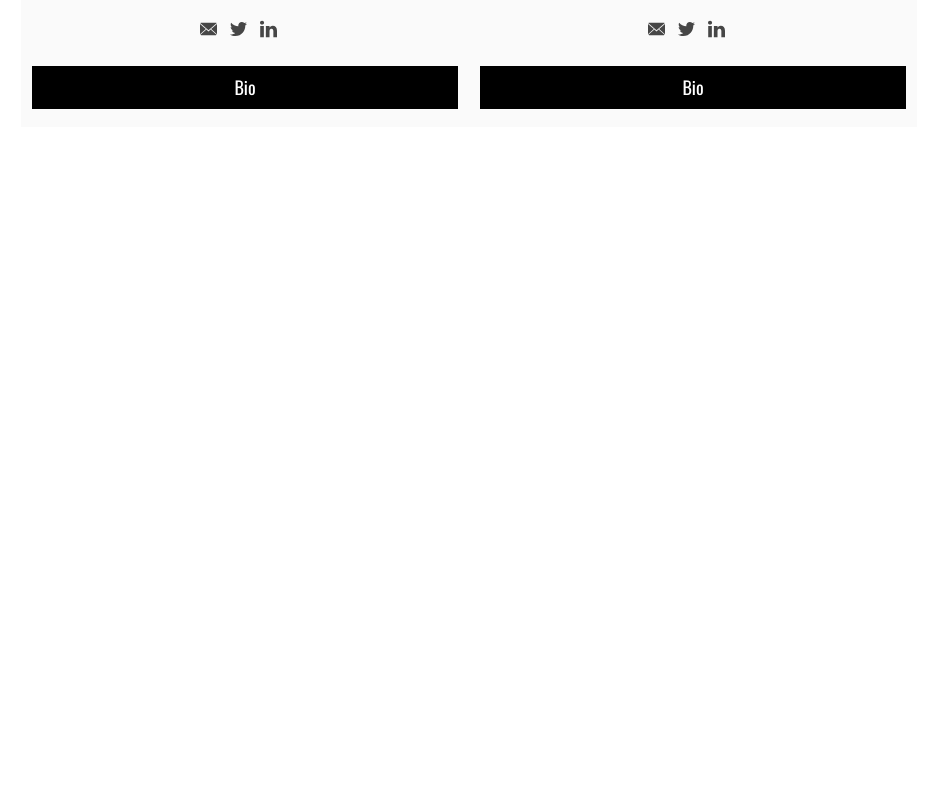
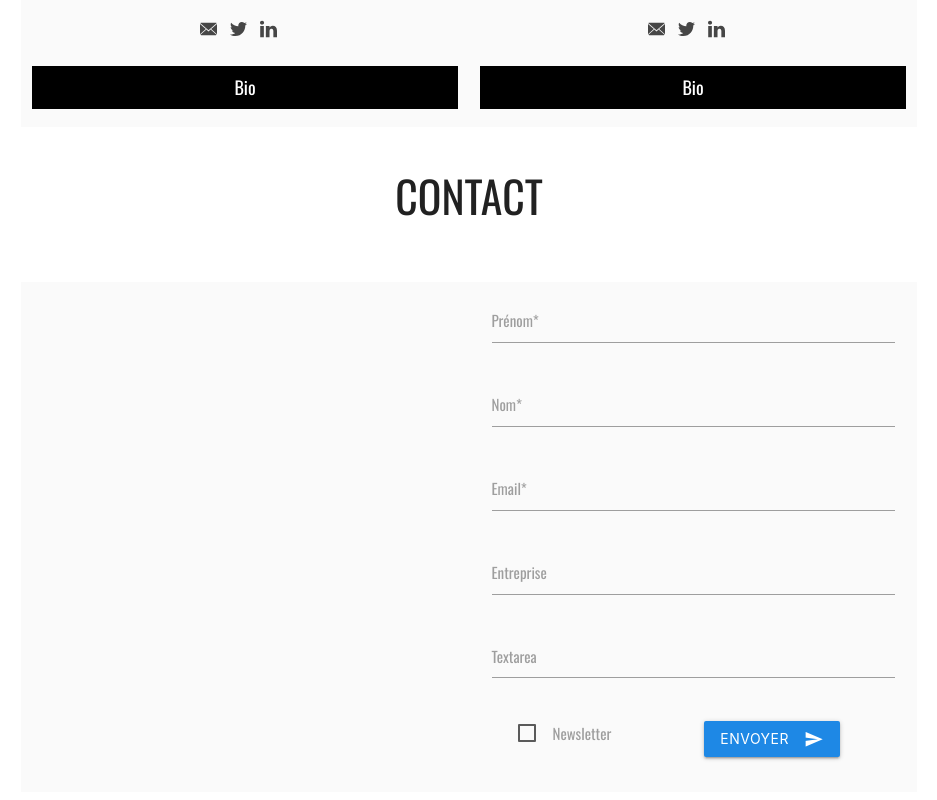
Before and after one commit to WildCodeSchool/paris-js-0918-groupe8-react, a React (Create React App) app: page / in a window 1280 px wide. Shown: the part 3707-4507 px from the top of the page, without its empty margins (171-1108 px from the left). Before the commit the page ends 3879 px from the top, so only its background shows below. Built offline with nearby package versions, Linux system fonts and the light colour scheme.

Commit message:
formulaire

```diff
--- a/src/components/about/about.jsx
+++ b/src/components/about/about.jsx
@@ -8,7 +8,7 @@ import linkedinlogo from '../../assets/svg/linkedin-logo.svg';
 
 
 const About = () => (
-  <div className="newsletterglobal">
+  <div className="newsletterglobal" id="about">
     <div className="container">
       <h3 className="center-align titreblog1">A PROPOS</h3>
 
--- /dev/null
+++ b/src/components/contact/contact.css
@@ -0,0 +1,3 @@
+.contactglobal{
+  font-family: 'Oswald', sans-serif;
+}
--- /dev/null
+++ b/src/components/contact/contact.jsx
@@ -0,0 +1,65 @@
+import React from 'react';
+import './contact.css';
+
+
+const Contact = () => (
+  <div className="newsletterglobal" id="contact">
+    <div className="container">
+      <h3 className="center-align titreblog1">CONTACT</h3>
+
+      <div className="row grey lighten-5">
+
+
+        <form className="col s12 m6 offset-m6">
+
+          <div className="input-field left-align col s12">
+            <input id="first_namee" type="text" className="validate" />
+            <label HtmlFor="first_namee">Prénom*</label>
+          </div>
+          <div className="input-field col s12 left-align">
+            <input id="last_name" type="text" className="validate" />
+            <label HtmlFor="last_name">Nom*</label>
+          </div>
+
+          <div className="input-field col s12">
+            <input id="mailcontact" type="email" className="validate" />
+            <label Htmlfor="mailcontact">Email*</label>
+          </div>
+          <div className="input-field col s12">
+            <input id="entreprise" type="text" className="validate" />
+            <label HtmlFor="entreprise">Entreprise</label>
+          </div>
+
+          <div className="input-field col s12">
+            <textarea id="textarea2" className="materialize-textarea" data-length="120" />
+            <label for="textarea2">Textarea</label>
+          </div>
+          <div className="row">
+            <div className="col s4 offset-s1">
+
+              <p>
+                <label>
+                  <input type="checkbox" />
+                  <span>Newsletter</span>
+                </label>
+              </p>
+            </div>
+
+            <div className="input-field col s5 offset-s1">
+              <button className="btn waves-effect waves-light blue darken-1" type="submit" name="action">Envoyer
+                <i className="material-icons right">
+                send
+                </i>
+              </button>
+            </div>
+          </div>
+
+        </form>
+      </div>
+    </div>
+  </div>
+
+
+);
+
+export default Contact;
--- a/src/components/cover/cover.jsx
+++ b/src/components/cover/cover.jsx
@@ -3,7 +3,7 @@ import "./cover.css";
 
 const Coverimage = () => {
     return (
-        <div className="global">
+        <div className="global" id="home">
 
             <div class="container">
                 <p className="titrecovertest center-align">Conteur Digital</p>
--- a/src/screens/Home.jsx
+++ b/src/screens/Home.jsx
@@ -8,6 +8,7 @@ import Charte from '../components/charte/charte';
 import Newsletter from '../components/newsletter/newsletter';
 import Service from '../components/Service/service';
 import About from '../components/about/about';
+import Contact from '../components/contact/contact';
 
 class Home extends Component {
   render() {
@@ -22,6 +23,7 @@ class Home extends Component {
         <Newsletter />
         <Service />
         <About />
+        <Contact />
 
 
       </div>
```
Also changed, not shown: 2 other files (tests, documents, lock files or other folders).
